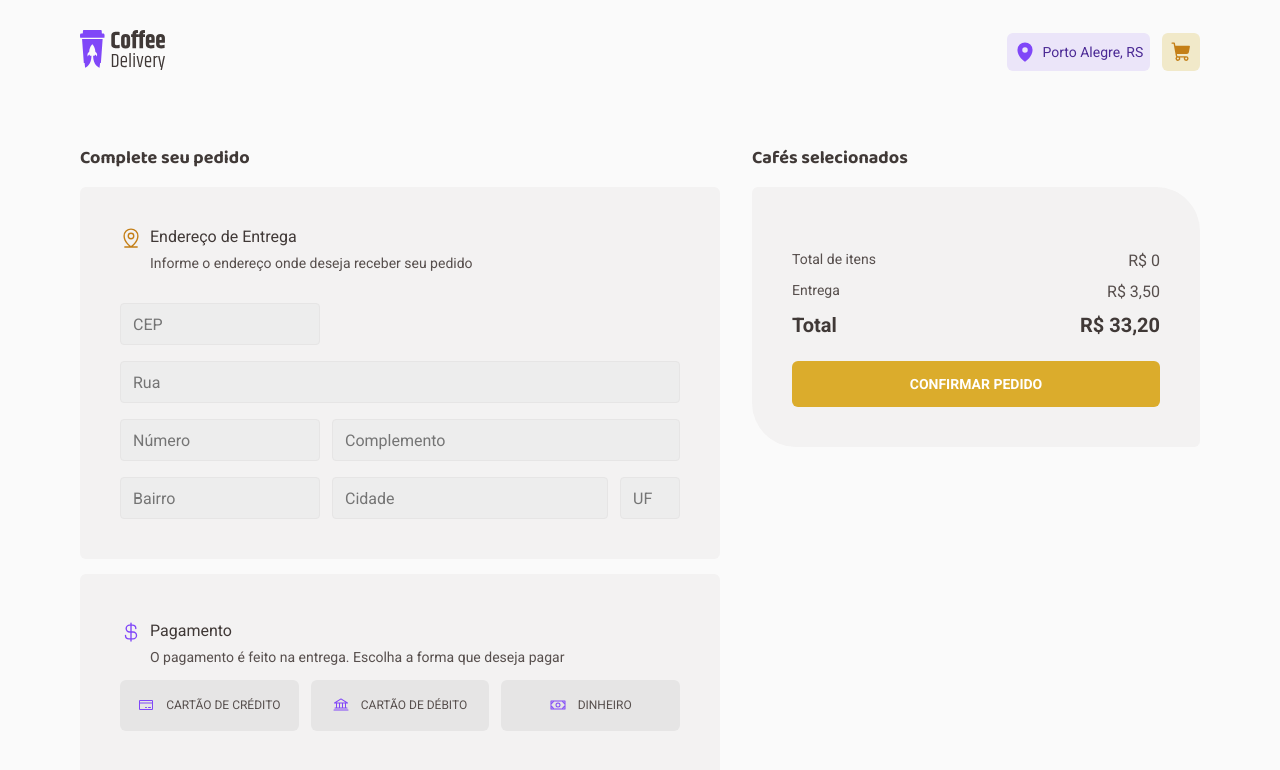
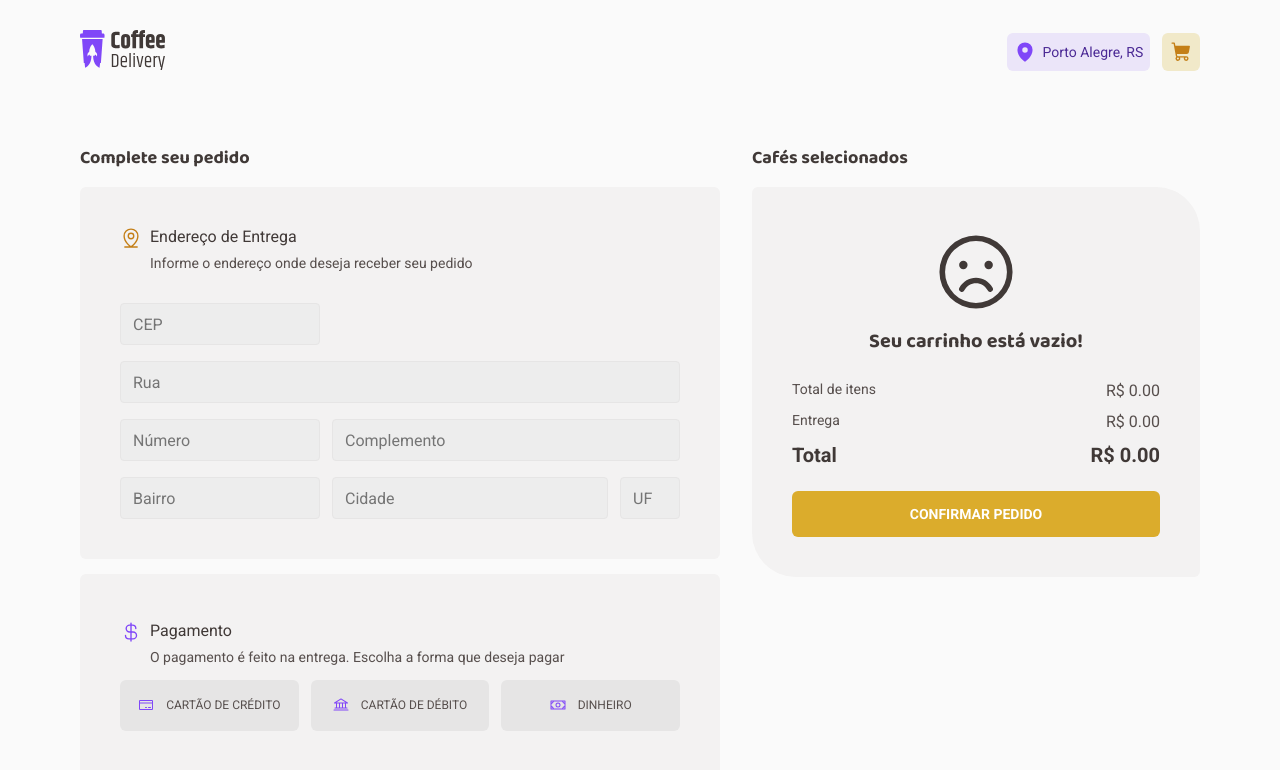
Before and after one commit to Lucas-Araujo15/coffee_delivery, a React (Vite) app: page /checkout in a window 1280 px wide. Shown: the top 770 px of the page. Built offline with nearby package versions, Linux system fonts and the light colour scheme.

Commit message:
refactor: alterando rvisualização para carrinho vazio

```diff
--- a/package.json
+++ b/package.json
@@ -26,6 +26,7 @@
   "devDependencies": {
     "@types/react": "^18.0.28",
     "@types/react-dom": "^18.0.11",
+    "@types/react-input-mask": "^3.0.2",
     "@vitejs/plugin-react": "^3.1.0",
     "typescript": "^4.9.3",
     "vite": "^4.2.0"
--- a/src/components/Counter/index.tsx
+++ b/src/components/Counter/index.tsx
@@ -17,11 +17,11 @@ export function Counter({
 }: CounterProps) {
   return (
     <CounterContainer>
-      <button onClick={decreaseAmount}>
+      <button type="button" onClick={decreaseAmount}>
         <Minus size={18} />
       </button>
       <input min={0} type="number" onChange={setAmount} value={amount} />
-      <button onClick={increaseAmount}>
+      <button type="button" onClick={increaseAmount}>
         <Plus size={18} />
       </button>
     </CounterContainer>
--- a/src/pages/Checkout/components/AddressForm/index.tsx
+++ b/src/pages/Checkout/components/AddressForm/index.tsx
@@ -12,8 +12,8 @@ export function AddressForm() {
 
   useEffect(() => {
     console.log(cep)
-    if (cep.length === 9) {
-      async function fetchData(): Promise<any> {
+    if (cep.length === 8) {
+      async function fetchData() {
         const { data } = await axios(`https://viacep.com.br/ws/${cep}/json/`)
         console.log(data)
 
@@ -37,7 +37,12 @@ export function AddressForm() {
         </div>
       </CardTitle>
       <div>
-        <FormInput {...register('cep')} placeholder="CEP" />
+        <FormInput
+          maxLength={8}
+          {...register('cep')}
+          placeholder="CEP"
+          max={9}
+        />
         <FormInput {...register('logradouro')} placeholder="Rua" />
         <FormInput {...register('numero')} placeholder="Número" />
         <FormInput {...register('complemento')} placeholder="Complemento" />
--- a/src/pages/Checkout/components/CoffeeSelected/index.tsx
+++ b/src/pages/Checkout/components/CoffeeSelected/index.tsx
@@ -51,7 +51,7 @@ export function CoffeeSelected({ coffeeSelected }: CoffeeSelectedProps) {
             </div>
           </div>
         </div>
-        <p>R$ {coffeeSelected.coffee.price}</p>
+        <p>R$ {coffeeSelected.coffee.price.toFixed(2)}</p>
       </div>
       <hr />
     </CoffeeSelectedContainer>
--- /dev/null
+++ b/src/pages/Checkout/components/EmptyCart/index.tsx
@@ -0,0 +1,11 @@
+import { SmileySad } from '@phosphor-icons/react'
+import { EmptyCartContainer } from './styles'
+
+export function EmptyCart() {
+  return (
+    <EmptyCartContainer>
+      <SmileySad size={90} />
+      <p>Seu carrinho está vazio!</p>
+    </EmptyCartContainer>
+  )
+}
--- /dev/null
+++ b/src/pages/Checkout/components/EmptyCart/styles.ts
@@ -0,0 +1,19 @@
+import styled from 'styled-components'
+
+export const EmptyCartContainer = styled.div`
+  display: flex;
+  flex-direction: column;
+  align-items: center;
+  gap: 0.5rem;
+
+  p {
+    font-family: 'Baloo 2';
+    font-weight: 700;
+    font-size: 1.25rem;
+    color: ${(props) => props.theme['base-subtitle']};
+  }
+
+  svg {
+    color: ${(props) => props.theme['base-subtitle']};
+  }
+`
--- a/src/pages/Checkout/index.tsx
+++ b/src/pages/Checkout/index.tsx
@@ -15,6 +15,7 @@ import { CartContext } from '../../contexts/CartContext'
 import * as zod from 'zod'
 import { FormProvider, useForm } from 'react-hook-form'
 import { zodResolver } from '@hookform/resolvers/zod'
+import { EmptyCart } from './components/EmptyCart'
 
 const addressFormValidationSchema = zod.object({
   cep: zod.string().length(9, 'Insira o cep correto!'),
@@ -59,6 +60,8 @@ export function Checkout() {
     setTotal(totalPrice)
   }, [coffees])
 
+  const isCartEmpty = coffees.length === 0
+
   return (
     <CheckoutContainer>
       <OrderInformationBox>
@@ -73,6 +76,9 @@ export function Checkout() {
       <SelectedCoffeesBox>
         <h2>Cafés selecionados</h2>
         <div>
+          {isCartEmpty ? (
+            <EmptyCart />
+          ) : (
             <div>
               {coffees.map((coffeeAdded) => {
                 return (
@@ -83,21 +89,22 @@ export function Checkout() {
                 )
               })}
             </div>
+          )}
           <PriceInformation>
             <div>
               <p>Total de itens</p>
-              <p>R$ {total}</p>
+              <p>R$ {total.toFixed(2)}</p>
             </div>
             <div>
               <p>Entrega</p>
-              <p>R$ 3,50</p>
+              <p>R$ {isCartEmpty ? '0.00' : '3.50'}</p>
             </div>
             <div>
               <p>Total</p>
-              <p>R$ 33,20</p>
+              <p>R$ {isCartEmpty ? '0.00' : (total + 3.5).toFixed(2)}</p>
             </div>
           </PriceInformation>
-          <ConfirmButton>
+          <ConfirmButton disabled={isCartEmpty}>
             <p>confirmar pedido</p>
           </ConfirmButton>
         </div>
--- a/src/pages/Home/components/CoffeeCard/index.tsx
+++ b/src/pages/Home/components/CoffeeCard/index.tsx
@@ -65,7 +65,7 @@ export function CoffeeCard({ coffee }: CoffeeCardProps) {
       </CardDescription>
       <Buy>
         <p>
-          <small>r$</small> {coffee.price}
+          <small>r$</small> {coffee.price.toFixed(2)}
         </p>
         <Actions>
           <Counter
--- a/src/reducers/reducer.ts
+++ b/src/reducers/reducer.ts
@@ -33,7 +33,11 @@ export function coffeesReducer(state: CoffeeState[], action: any) {
       })
 
       return produce(state, (draft) => {
-        draft[coffeeIndex].amount -= 1
+        if (draft[coffeeIndex].amount === 1) {
+          draft.splice(coffeeIndex, 1)
+        } else {
+          draft[coffeeIndex].amount -= 1
+        }
       })
     }
 
```
Also changed, not shown: 1 other file (tests, documents, lock files or other folders). Lines whose indentation alone changed are shown as unchanged.
